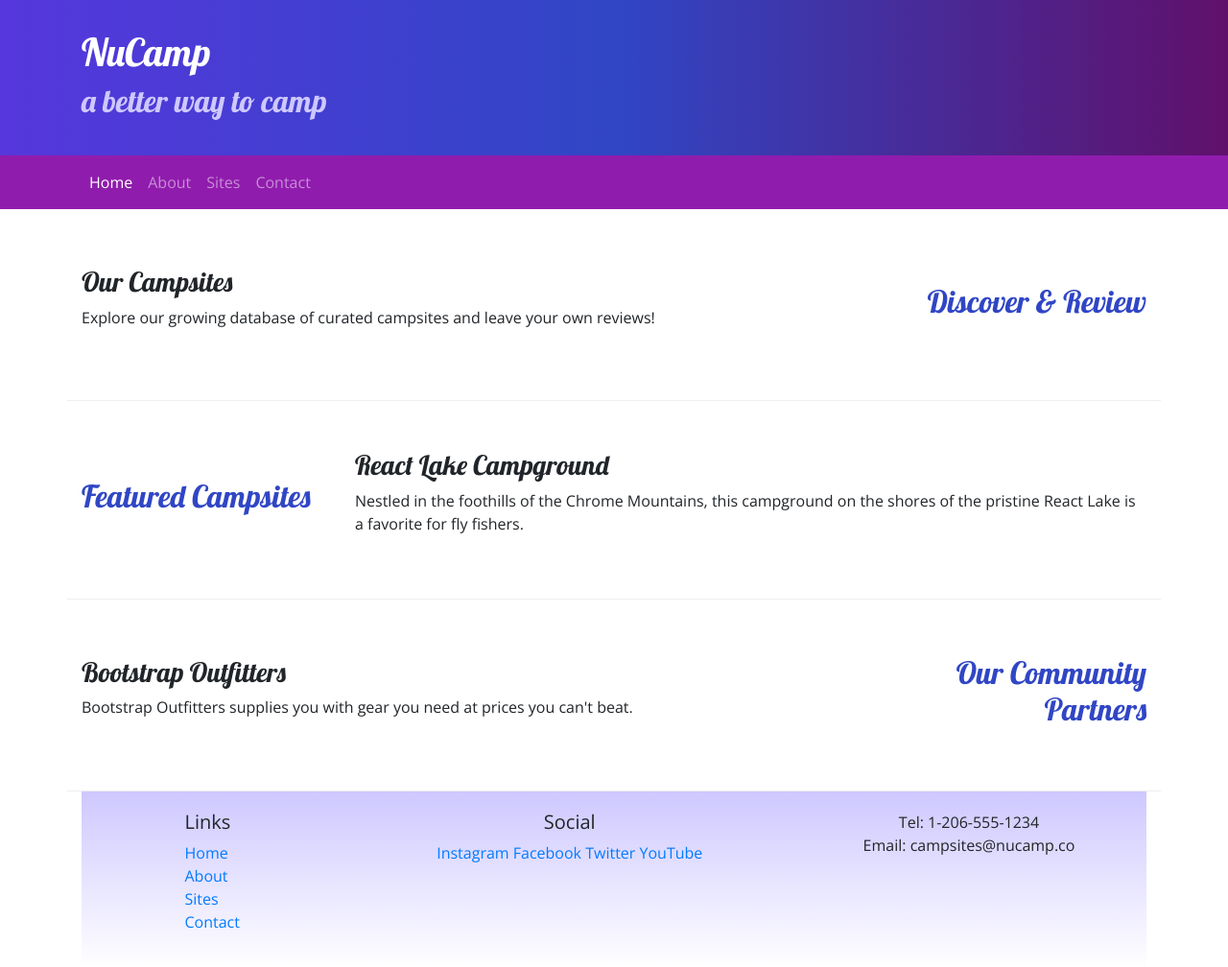
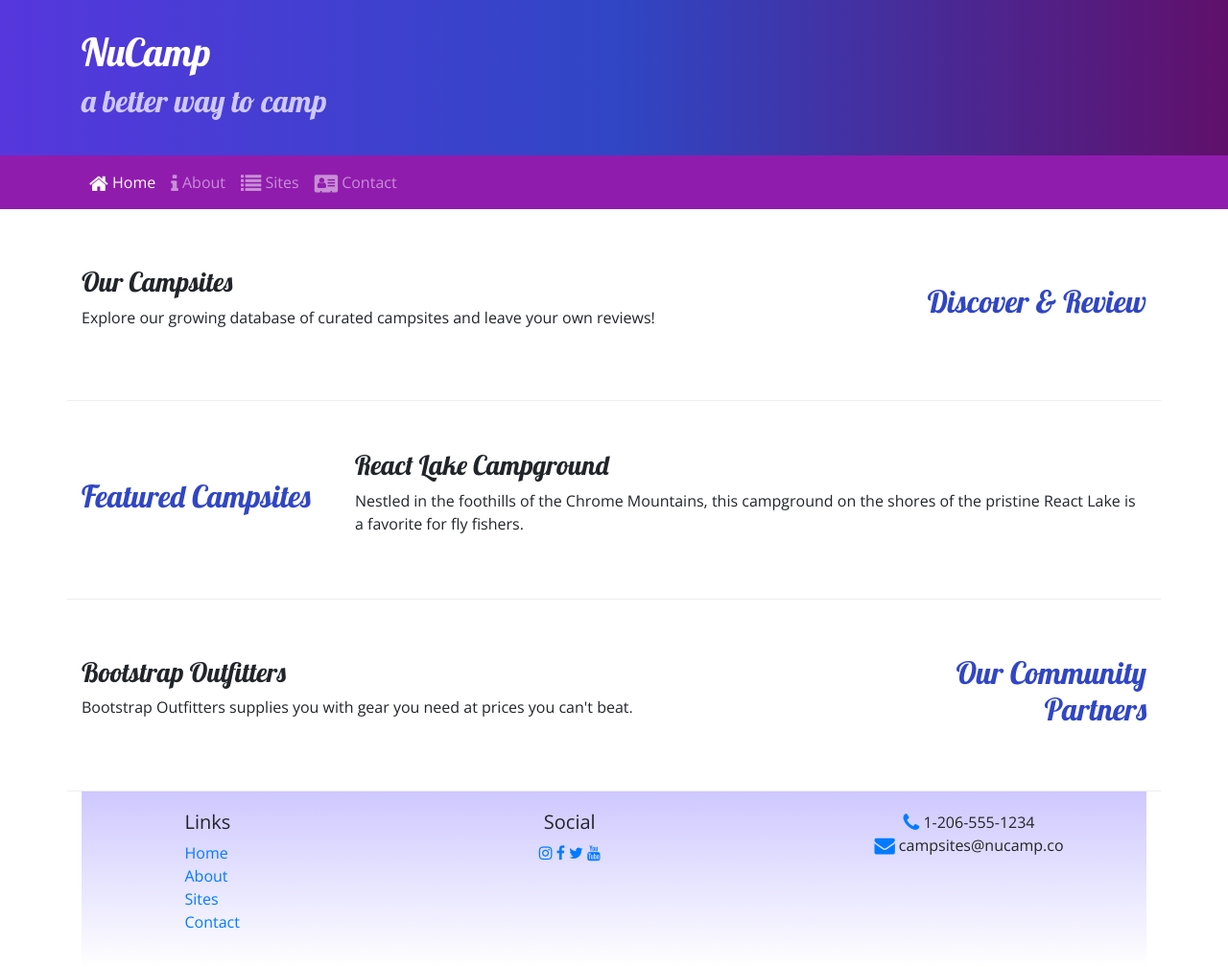
Before and after one commit to heidiSceets/nucampsite, a website: page index.html in a window 1280 px wide. Shown: the whole page at 96% size. Drawn offline with nearby package versions, Linux system fonts and the light colour scheme.

Commit message:
Icont Fonts

```diff
--- a/index.html
+++ b/index.html
@@ -12,6 +12,10 @@
     <!-- Additional CSS must be placed after Bootstrap CSS -->
     <link rel="stylesheet" href="https://fonts.googleapis.com/css?family=Lobster|Open+Sans" />
     <link rel="stylesheet" href="css/styles.css" />
+
+    <!-- Additional CSS must be placed after Bootstrap CSS -->
+    <link rel="stylesheet" href="node_modules/font-awesome/css/font-awesome.min.css" />
+
 
     <title>NuCamp: A Better Way To Camp</title>
 </head>
@@ -36,10 +40,13 @@
             </button>
             <div class="collapse navbar-collapse" id="nucampNavbar">
                 <ul class="navbar-nav">
-                    <li class="nav-item active"><a class="nav-link" href="#">Home</a></li>
-                    <li class="nav-item"><a class="nav-link" href="aboutus.html">About</a></li>
-                    <li class="nav-item"><a class="nav-link" href="#">Sites</a></li>
-                    <li class="nav-item"><a class="nav-link" href="#">Contact</a></li>
+                    <li class="nav-item active"><a class="nav-link" href="#"><i class="fa fa-home fa-lg"></i> Home</a>
+                    </li>
+                    <li class="nav-item"><a class="nav-link" href="aboutus.html"><i
+                                class="fa fa-info fa-lg"></i> About</a></li>
+                    <li class="nav-item"><a class="nav-link" href="#"><i class="fa fa-list fa-lg"></i> Sites</a></li>
+                    <li class="nav-item"><a class="nav-link" href="#"><i class="fa fa-address-card fa-lg"></i>
+                            Contact</a></li>
                 </ul>
             </div>
         </div>
@@ -93,14 +100,14 @@
                     </div>
                     <div class="col-6 col-sm-5 text-center">
                         <h5>Social</h5>
-                        <a href="http://instagram.com/">Instagram</a>
-                        <a href="http://facebook.com/">Facebook</a>
-                        <a href="http://twitter.com/">Twitter</a>
-                        <a href="http://youtube.com/">YouTube</a>
+                        <a href="http://instagram.com/"><i class="fa fa-instagram"></i></a>
+                        <a href="http://facebook.com/"><i class="fa fa-facebook"></i></a>
+                        <a href="http://twitter.com/"><i class="fa fa-twitter"></i></a>
+                        <a href="http://youtube.com/"><i class="fa fa-youtube"></i></a>
                     </div>
                     <div class="col-sm-4 text-center">
-                        Tel: 1-206-555-1234<br />
-                        Email: campsites@nucamp.co
+                        <i class="fa fa-phone fa-lg text-primary"></i> 1-206-555-1234<br />
+                        <i class="fa fa-envelope fa-lg text-primary"></i> campsites@nucamp.co
                     </div>
                 </div>
             </div>
--- a/package.json
+++ b/package.json
@@ -15,6 +15,7 @@
   },
   "dependencies": {
     "bootstrap": "^4.5.2",
+    "font-awesome": "^4.7.0",
     "jquery": "^3.5.1",
     "popper.js": "^1.16.1"
   }
```
Also changed, not shown: aboutus.html (+16 -10 lines), 1 other file.
